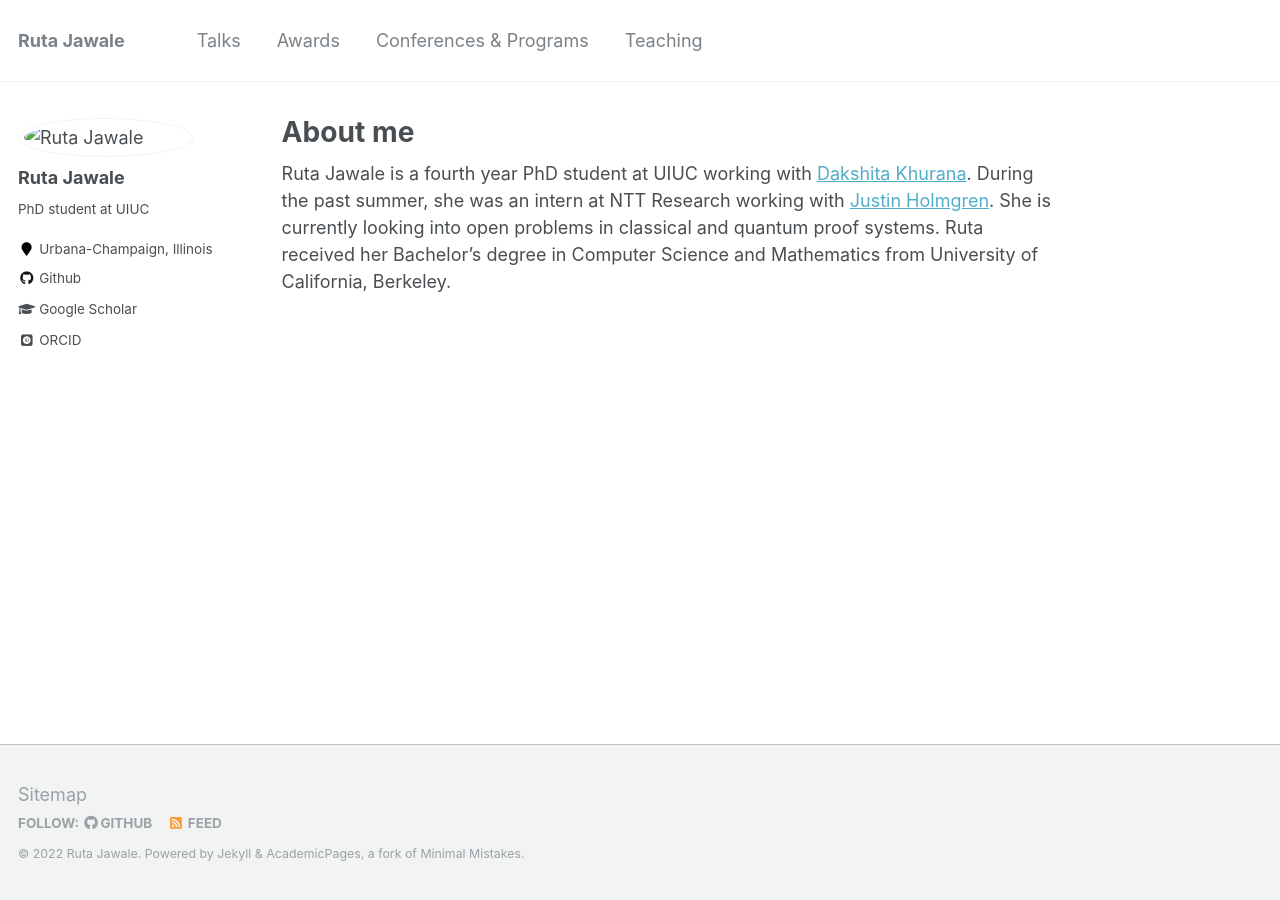
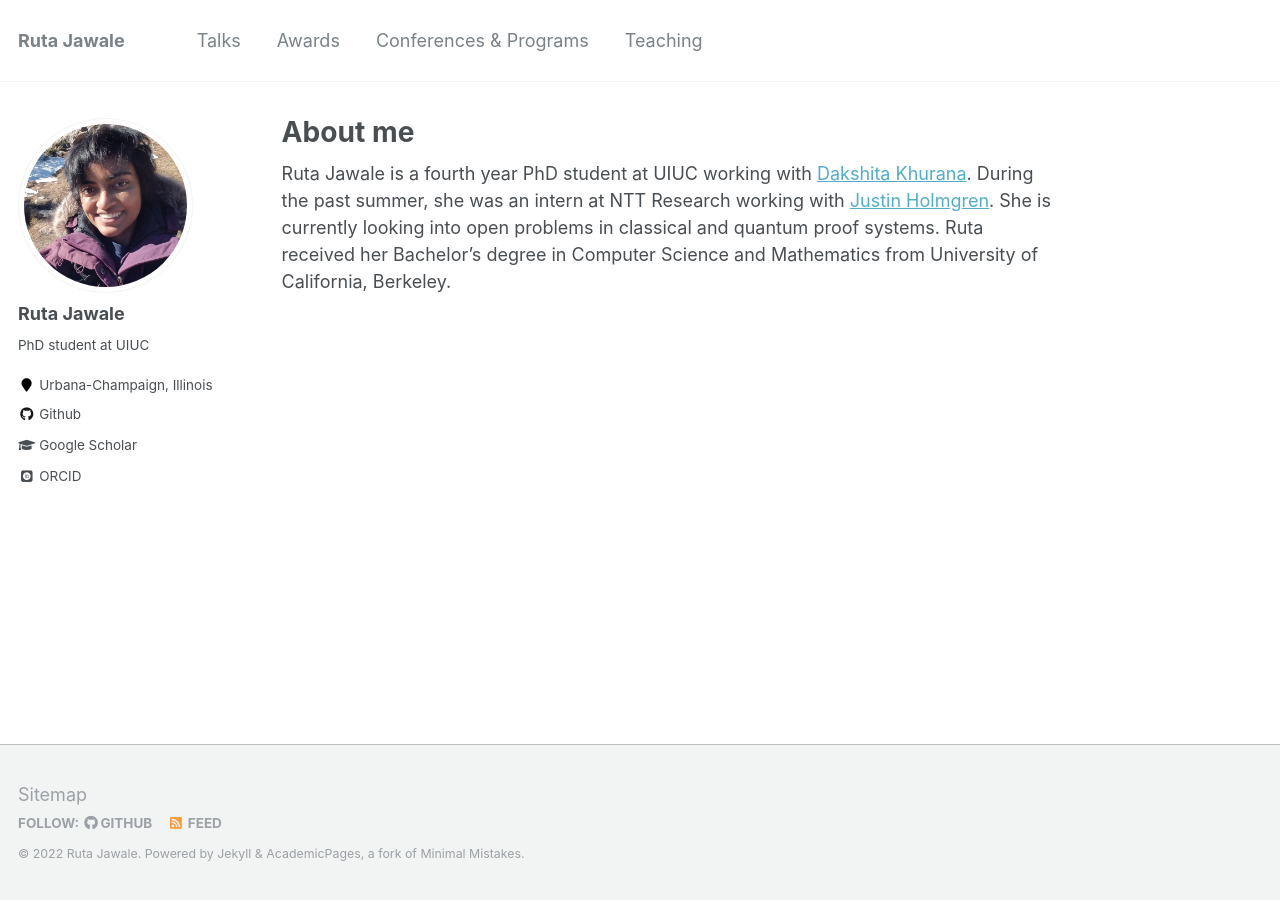
Before and after one commit to RutaJawale/RutaJawale.github.io, a Jekyll site: the page built from _pages/about.md, in a window 1280 px wide. Built offline with Jekyll 4.4.1, drawn with Linux system fonts in a browser that asks for light colours; some web fonts are replaced.

Commit message:
Profile picture

```diff
--- a/_config.yml
+++ b/_config.yml
@@ -81,7 +81,7 @@ analytics:
 # Site Author
 author:
   name             : "Ruta Jawale"
-  avatar           : "images/ruta_profile.jpg"
+  avatar           : "ruta.jpg"
   bio              : "PhD student at UIUC"
   location         : "Urbana-Champaign, Illinois"
   employer         :
```
Also changed, not shown: images/ruta.jpg (renamed from images/ruta_profile.jpg).
